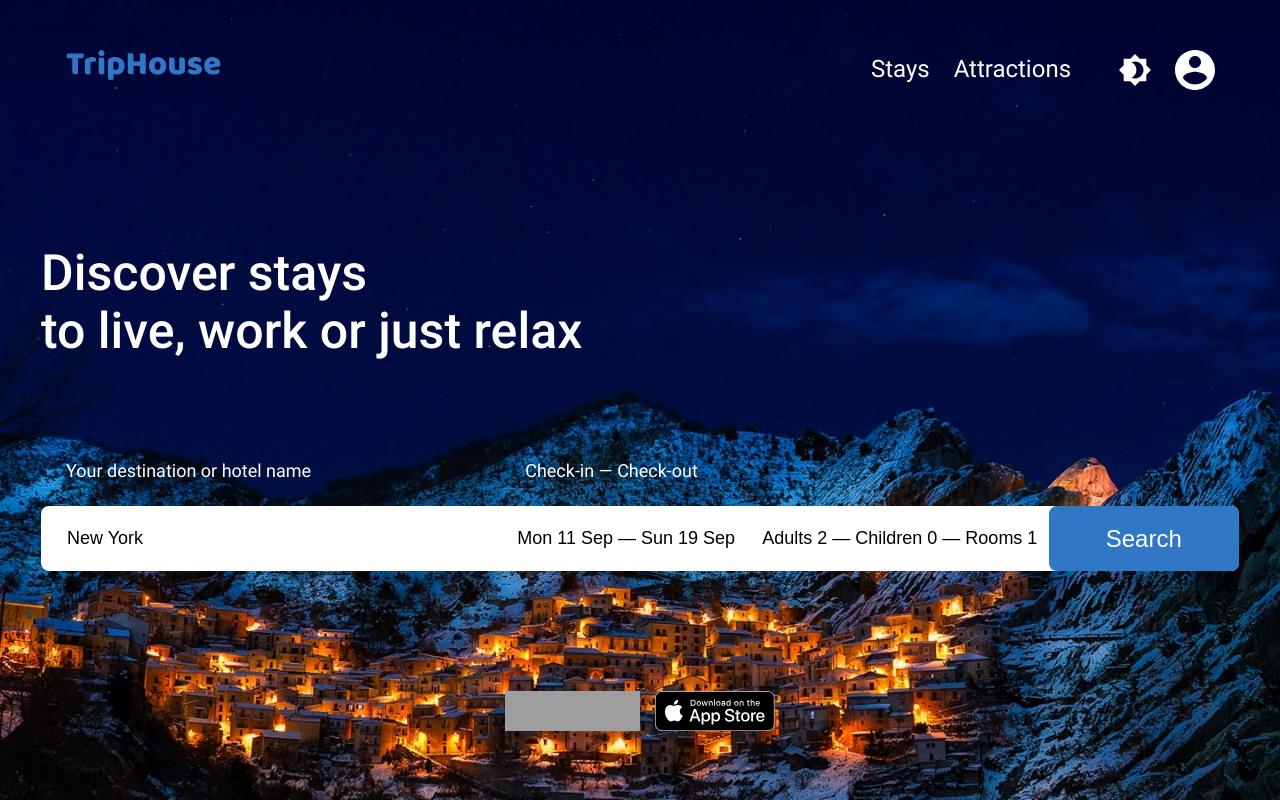
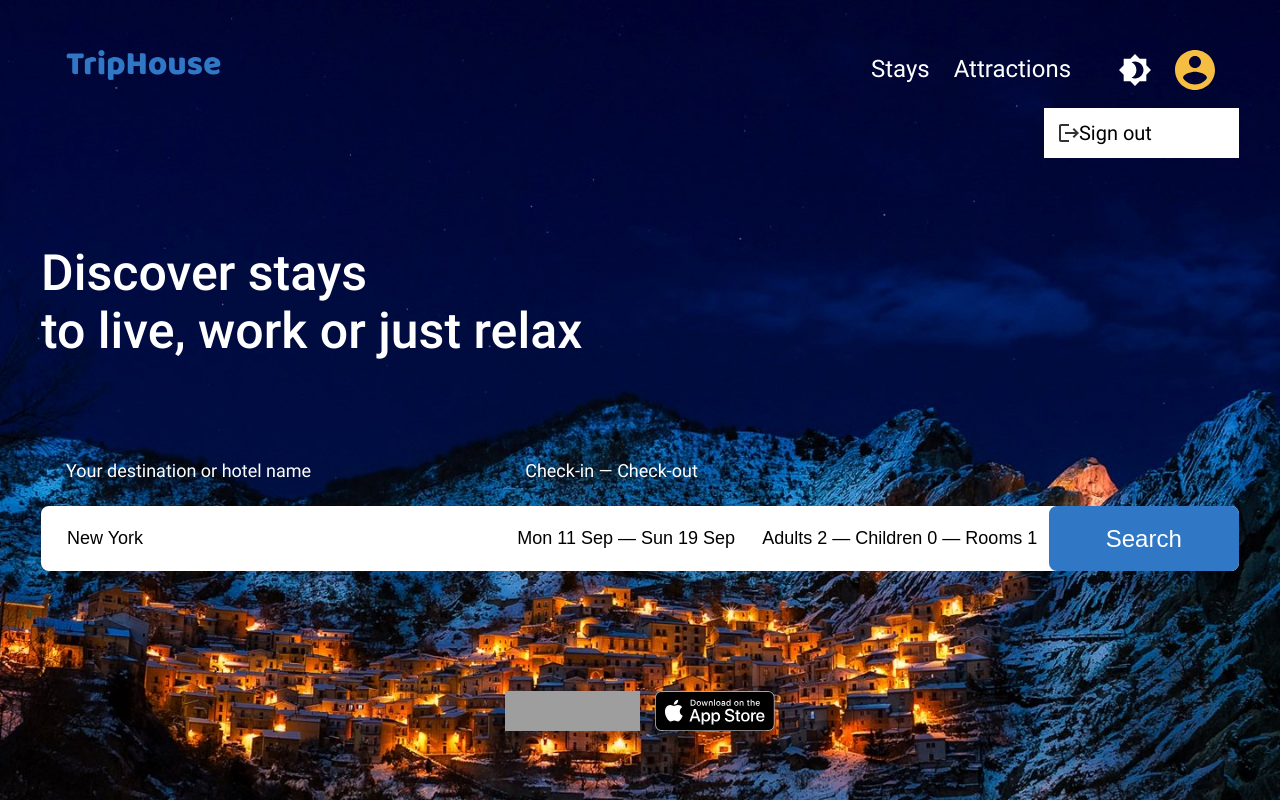
Before and after one commit to maria-knst/if-react, a React (Create React App) app: page / in a window 1280 px wide. Both pictures are taken after typing "name@example.com", "Sample123" into the empty fields and a click on the button "Send me". Shown: the top 800 px of the page. Built offline with nearby package versions, Linux system fonts and the light colour scheme; no server answers; grey boxes are pictures that could not be loaded.

Commit message:
Added sing out button.

```diff
--- a/src/components/App/App.js
+++ b/src/components/App/App.js
@@ -11,7 +11,7 @@ import React from 'react'
 import { BASE_PATH } from '../../utils/utils'
 import HotelPage from '../HotelPage/HotelPage'
 import Footer from '../Footer/Footer'
-import AuthorizationBlock from "../AuthorizationBlock/AuthorizationBlock";
+import AuthorizationBlock from '../AuthorizationBlock/AuthorizationBlock'
 
 function App() {
   const [availableHotelsArray, setAvailableHotelsArray] = useState([])
@@ -41,7 +41,7 @@ function App() {
             <div className="App">
               {autoriz ? (
                 <>
-                    <TopSection isAutoris={autoriz}>
+                  <TopSection isAutoriz={autoriz} setAutoriz={setAutoriz}>
                     <TopForm createRequest={madeHotelsArray} />
                   </TopSection>
                   {hotelsIsVisible && (
@@ -51,11 +51,10 @@ function App() {
                   <Footer />
                 </>
               ) : (
-                  <TopSection isAutoris={autoriz}>
-                    <AuthorizationBlock setAutoriz={setAutoriz}/>
+                <TopSection isAutoriz={autoriz}>
+                  <AuthorizationBlock setAutoriz={setAutoriz} />
                 </TopSection>
               )}
-
             </div>
           }
         />
--- a/src/components/AuthorizationBlock/AuthorizationBlock.js
+++ b/src/components/AuthorizationBlock/AuthorizationBlock.js
@@ -1,9 +1,8 @@
-import React, {useState} from 'react';
+import React, { useState } from 'react'
 
-import "./AuthorizationBlock.scss"
+import './AuthorizationBlock.scss'
 
 const AuthorizationBlock = ({ setAutoriz }) => {
-
   const [value, setValue] = useState({
     email: '',
     password: '',
@@ -15,7 +14,7 @@ const AuthorizationBlock = ({ setAutoriz }) => {
   }
 
   const handleChange = (e) => {
-        setValue(prevState => ({
+    setValue((prevState) => ({
       ...prevState,
       [e.target.name]: e.target.value,
     }))
@@ -23,20 +22,30 @@ const AuthorizationBlock = ({ setAutoriz }) => {
 
   return (
     <div className="autoris_block">
-            <h3 className="autoris_title">Sing in</h3>
+      <h3 className="autoris_title">Sign in</h3>
       <form onSubmit={handleSubmit} className="autoris_form">
         <label className="autoris_label">
           Email address:
-                    <input type="email" name="email" value={value.email} onChange={handleChange}/>
+          <input
+            type="email"
+            name="email"
+            value={value.email}
+            onChange={handleChange}
+          />
         </label>
         <label className="autoris_label">
           Password:
-                    <input type="password" name="password" value={value.password} onChange={handleChange}/>
+          <input
+            type="password"
+            name="password"
+            value={value.password}
+            onChange={handleChange}
+          />
         </label>
         <button type="submit">Send me</button>
       </form>
     </div>
-    );
-};
+  )
+}
 
-export default AuthorizationBlock;
+export default AuthorizationBlock
--- /dev/null
+++ b/src/components/Dropdown/Dropdown.js
@@ -0,0 +1,15 @@
+import React from 'react';
+import signOut from "../../images/svg/Vector-out.svg";
+
+import './Dropdown.scss'
+
+const Dropdown = ({ isAutoriz, handleClick }) => {
+    return (
+        <button className={`top-sing-out ${!isAutoriz && "top-sing-out_hidden"}`} onClick={handleClick}>
+            <img src={signOut} alt="out"/>
+            Sign out
+        </button>
+    );
+};
+
+export default Dropdown;
--- /dev/null
+++ b/src/components/Dropdown/Dropdown.scss
@@ -0,0 +1,23 @@
+@import '../../styles/styles';
+
+.top-sing-out {
+  position: absolute;
+  top: 100%;
+  display: flex;
+  align-items: center;
+  padding: 15px;
+  width: 195px;
+  height: 50px;
+  background: $color_white;
+  border: none;
+  font-family: 'Roboto', sans-serif;
+  font-size: 20px;
+  text-align: center;
+}
+.top-sing-out:hover{
+  opacity: 0.8;
+}
+
+.top-sing-out_hidden{
+  visibility: hidden;
+}
--- a/src/components/TopFrame/TopFrame.js
+++ b/src/components/TopFrame/TopFrame.js
@@ -1,8 +1,18 @@
 import React from 'react'
 import './TopFrame.scss'
+
+
 import Sprite from '../../images/svg/Sprite.svg'
+import signOut from '../../images/svg/Vector-out.svg'
+import Dropdown from "../Dropdown/Dropdown";
 
-const TopFrame = () => {
+const TopFrame = ({ isAutoriz, setAutoriz  }) => {
+
+  const handleClick = (e) => {
+    e.preventDefault()
+    setAutoriz(!isAutoriz)
+  }
+
   return (
     <div className="container col-12">
       <div className="top-frame">
@@ -27,11 +37,14 @@ const TopFrame = () => {
             <use href={`${Sprite}#Night`}></use>
           </svg>
           <svg className="top-account hovered">
-            <use href={`${Sprite}#AccountCircle`}></use>
+            <use href={`${Sprite}#AccountCircle`} className={`${isAutoriz && 'top-account_autoriz'}`}></use>
           </svg>
+          <Dropdown isAutoriz={isAutoriz} handleClick={handleClick}/>
+
           <div className="top__menu"></div>
         </div>
       </div>
+
     </div>
   )
 }
--- a/src/components/TopFrame/TopFrame.scss
+++ b/src/components/TopFrame/TopFrame.scss
@@ -1,6 +1,7 @@
 @import '../../styles/styles';
 
 .top-frame {
+  position: relative;
   padding: 50px 0 10px;
   margin-bottom: 30px;
   display: flex;
@@ -17,6 +18,10 @@
   .top-logo,
   .top-account {
     height: 50px;
+  }
+
+  .top-account_autoriz{
+    fill: $color_tawny;
   }
 
   .top-logo {
--- a/src/components/TopSection/TopSection.js
+++ b/src/components/TopSection/TopSection.js
@@ -7,15 +7,15 @@ import TopApps from '../TopApps/TopApps'
 import './TopSection.css'
 import backgroundImage from '../../images/Top-section-castelmezzano.jpg'
 
-const TopSection = ({ children, isAutoris }) => {
+const TopSection = ({ children, isAutoriz, setAutoriz }) => {
   return (
     <header
       className="top-section"
       style={{ backgroundImage: `url(${backgroundImage})` }}
     >
-      <TopFrame />
+      <TopFrame isAutoriz={isAutoriz} setAutoriz={setAutoriz} />
       <div className="container col-12">
-      {isAutoris ? (
+        {isAutoriz ? (
           <>
             <Heading>
               Discover stays <br />
@@ -24,11 +24,10 @@ const TopSection = ({ children, isAutoris }) => {
             {children}
             <TopApps />
           </>
-      ) : (
+        ) : (
           <>{children}</>
-      )}
-        </div>
-
+        )}
+      </div>
     </header>
   )
 }
```
Also changed, not shown: src/components/AuthorizationBlock/AuthorizationBlock.scss (+3 -4 lines), src/images/svg/Vector-out.svg (added). Lines whose indentation alone changed are shown as unchanged.
